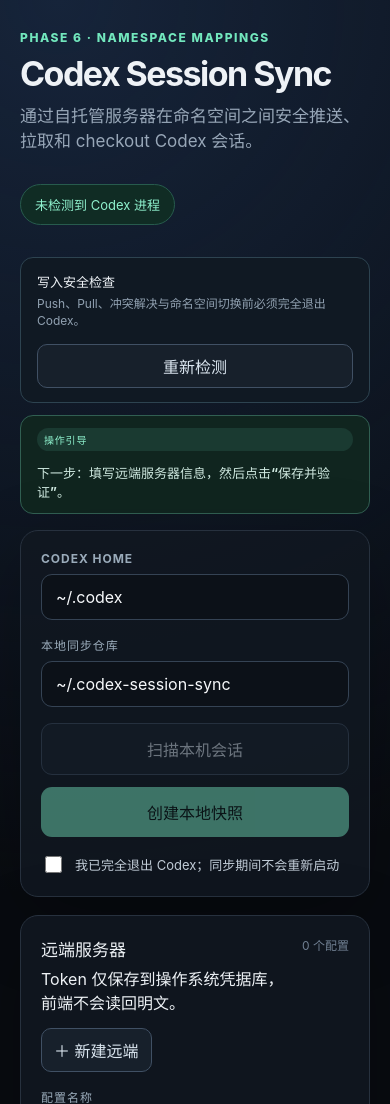
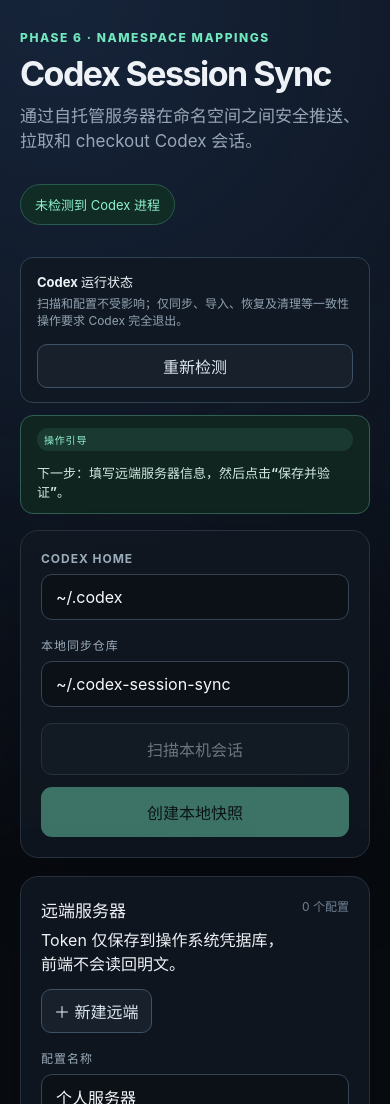
Before and after one commit to 2498950046/codex-session-sync, a React (Vite) app in the folder apps/desktop/: page / in a window 390 px wide. Shown: the top 1104 px of the page. Built offline with nearby package versions, Linux system fonts and the light colour scheme.

Commit message:
移除全局手动写入确认

```diff
--- a/apps/desktop/src/App.tsx
+++ b/apps/desktop/src/App.tsx
@@ -164,7 +164,6 @@ export default function App() {
   const [repositoryRoot, setRepositoryRoot] = useState("");
   const [manifestPath, setManifestPath] = useState("");
   const [journalPath, setJournalPath] = useState("");
-  const [confirmedClosed, setConfirmedClosed] = useState(false);
   const [confirmedReplaceTarget, setConfirmedReplaceTarget] = useState<string | null>(null);
   const [processes, setProcesses] = useState<CodexProcess[]>([]);
   const [job, setJob] = useState<JobSnapshot | null>(null);
@@ -211,7 +210,7 @@ export default function App() {
   const [remoteLoading, setRemoteLoading] = useState(false);
 
   const busy = isActive(job) || remoteLoading;
-  const canWrite = confirmedClosed && processes.length === 0 && isTauriRuntime;
+  const canWrite = processes.length === 0 && isTauriRuntime;
   const recentThreads = useMemo(() => report?.threads.slice(0, 8) ?? [], [report]);
   const workspacePathEntries = useMemo<WorkspacePathEntry[]>(() => {
     if (workspaceCleanupReport) return workspaceCleanupReport.entries;
@@ -233,9 +232,7 @@ export default function App() {
       ? "请在 Codex Session Sync 桌面应用中操作"
       : processes.length > 0
         ? "请先完全退出 Codex，然后点击“重新检测”"
-        : !confirmedClosed
-          ? "请先勾选上方“我已完全退出 Codex”"
-          : null;
+        : null;
   const workflowNextStep = remoteLoading
     ? "正在读取远端状态，请稍候。"
     : !codexHome.trim() || !repositoryRoot.trim()
@@ -249,10 +246,8 @@ export default function App() {
             : !selectedNamespaceId
               ? "下一步：选择一个命名空间。"
               : processes.length > 0
-                ? "下一步：完全退出 Codex，再点击“重新检测”。"
-                : !confirmedClosed
-                  ? "下一步：勾选“我已完全退出 Codex”，即可启用同步操作。"
-                  : "准备完成：可以推送、拉取或切换命名空间。拉取时会自动检查项目路径。";
+                ? "配置和扫描仍可使用；如需同步或修改会话，请完全退出 Codex 后点击“重新检测”。"
+                : "准备完成：可以推送、拉取或切换命名空间。拉取时会自动检查项目路径。";
   const mappingCriteriaValid = Boolean(
     (matchApiKey && mappingState?.context.apiKeyAvailable)
     || (matchProvider && mappingState?.context.provider)
@@ -848,7 +843,7 @@ export default function App() {
           namespaceId: selectedNamespaceId,
           paths,
         },
-        confirmedCodexClosed: confirmedClosed,
+        confirmedCodexClosed: true,
       });
       const refreshed = await invoke<WorkspaceCleanupReport>("get_workspace_cleanup_report", {
         repositoryRoot: repositoryRoot.trim(),
@@ -882,7 +877,7 @@ export default function App() {
         codexHome: codexHome.trim(),
         repositoryRoot: repositoryRoot.trim(),
         rolloutPath: warning.path,
-        confirmedCodexClosed: confirmedClosed,
+        confirmedCodexClosed: true,
       });
       setQuarantineMessage(`空文件已移入隔离区：${result.quarantinePath}`);
       const scanned = await invoke<JobSnapshot>("start_scan_job", { codexHome: codexHome.trim() });
@@ -1101,7 +1096,7 @@ export default function App() {
     codexHome: codexHome.trim(),
     remoteId: selectedRemoteId,
     namespaceId: selectedNamespaceId,
-    confirmedCodexClosed: confirmedClosed,
+    confirmedCodexClosed: true,
   };
 
   return (
@@ -1118,7 +1113,7 @@ export default function App() {
       </header>
 
       <section className="process-banner">
-        <div><strong>写入安全检查</strong><span>Push、Pull、冲突解决与命名空间切换前必须完全退出 Codex。</span></div>
+        <div><strong>Codex 运行状态</strong><span>扫描和配置不受影响；仅同步、导入、恢复及清理等一致性操作要求 Codex 完全退出。</span></div>
         <button className="secondary-button" onClick={() => void refreshProcesses()} disabled={busy || !isTauriRuntime}>重新检测</button>
       </section>
       <section className="next-step-banner" aria-live="polite">
@@ -1131,9 +1126,8 @@ export default function App() {
         <div className="field"><label htmlFor="repository-root">本地同步仓库</label><input id="repository-root" value={repositoryRoot} onChange={(event) => setRepositoryRoot(event.target.value)} disabled={busy} /></div>
         <div className="action-row">
           <button className="secondary-button" onClick={() => void start("start_scan_job", { codexHome: codexHome.trim() })} disabled={busy || !codexHome.trim() || !isTauriRuntime}>扫描本机会话</button>
-          <button onClick={() => void start("start_snapshot_job", { codexHome: codexHome.trim(), repositoryRoot: repositoryRoot.trim(), confirmedCodexClosed: confirmedClosed })} disabled={busy || !canWrite}>创建本地快照</button>
+          <button onClick={() => void start("start_snapshot_job", { codexHome: codexHome.trim(), repositoryRoot: repositoryRoot.trim(), confirmedCodexClosed: true })} disabled={busy || !canWrite}>创建本地快照</button>
         </div>
-        <label className="safety-check"><input type="checkbox" checked={confirmedClosed} onChange={(event) => setConfirmedClosed(event.target.checked)} /><span>我已完全退出 Codex；同步期间不会重新启动</span></label>
       </section>
 
       <section className="panel remote-panel">
@@ -1304,8 +1298,8 @@ export default function App() {
       <section className="panel operation-panel">
         <div className="section-heading"><div><h2>本地快照工具</h2><p>保留原有的验证、增量导入和恢复入口，便于诊断与手动操作。</p></div></div>
         <div className="field"><label htmlFor="manifest-path">快照清单路径</label><input id="manifest-path" value={manifestPath} onChange={(event) => setManifestPath(event.target.value)} placeholder="~/.codex-session-sync/snapshots/<id>.json" /></div>
-        <div className="action-row compact-actions"><button className="secondary-button" onClick={() => void start("start_validation_job", { manifestPath: manifestPath.trim(), repositoryRoot: repositoryRoot.trim() })} disabled={busy || !manifestPath.trim() || !isTauriRuntime}>验证快照</button><button className="danger-button" onClick={() => void start("start_import_job", { manifestPath: manifestPath.trim(), codexHome: codexHome.trim(), repositoryRoot: repositoryRoot.trim(), confirmedCodexClosed: confirmedClosed })} disabled={busy || !manifestPath.trim() || !canWrite}>增量导入</button></div>
-        <div className="recovery-row"><div className="field"><label htmlFor="journal-path">未完成操作的 Journal 路径</label><div className="path-picker-row"><input id="journal-path" value={journalPath} onChange={(event) => setJournalPath(event.target.value)} placeholder="选择 checkout-*.json" /><button type="button" className="path-picker-button" onClick={() => void selectJournalFile()} disabled={busy || !isTauriRuntime}>选择文件</button></div></div><button className="recovery-button" onClick={() => void start("start_recovery_job", { journalPath: journalPath.trim(), confirmedCodexClosed: confirmedClosed })} disabled={busy || !journalPath.trim() || !canWrite}>从备份恢复</button></div>
+        <div className="action-row compact-actions"><button className="secondary-button" onClick={() => void start("start_validation_job", { manifestPath: manifestPath.trim(), repositoryRoot: repositoryRoot.trim() })} disabled={busy || !manifestPath.trim() || !isTauriRuntime}>验证快照</button><button className="danger-button" onClick={() => void start("start_import_job", { manifestPath: manifestPath.trim(), codexHome: codexHome.trim(), repositoryRoot: repositoryRoot.trim(), confirmedCodexClosed: true })} disabled={busy || !manifestPath.trim() || !canWrite}>增量导入</button></div>
+        <div className="recovery-row"><div className="field"><label htmlFor="journal-path">未完成操作的 Journal 路径</label><div className="path-picker-row"><input id="journal-path" value={journalPath} onChange={(event) => setJournalPath(event.target.value)} placeholder="选择 checkout-*.json" /><button type="button" className="path-picker-button" onClick={() => void selectJournalFile()} disabled={busy || !isTauriRuntime}>选择文件</button></div></div><button className="recovery-button" onClick={() => void start("start_recovery_job", { journalPath: journalPath.trim(), confirmedCodexClosed: true })} disabled={busy || !journalPath.trim() || !canWrite}>从备份恢复</button></div>
       </section>
 
       {(snapshot || validation || importReport || recoveredJournal) && <section className="result-grid">
--- a/apps/desktop/src/styles.css
+++ b/apps/desktop/src/styles.css
@@ -32,7 +32,7 @@ button { cursor: pointer; }
 .panel { border: 1px solid #27313e; background: rgba(17, 23, 32, .88); border-radius: 18px; box-shadow: 0 24px 80px rgba(0, 0, 0, .22); }
 .workspace-panel, .operation-panel { display: grid; gap: 16px; padding: 20px; }
 .workspace-panel { grid-template-columns: 1fr 1fr; }
-.workspace-panel .action-row, .workspace-panel .safety-check { grid-column: 1 / -1; }
+.workspace-panel .action-row { grid-column: 1 / -1; }
 .operation-panel { margin-top: 16px; }
 .operation-panel .section-heading { margin-bottom: 0; }
 .operation-panel .section-heading p { margin: 5px 0 0; color: #778697; font-size: 13px; }
@@ -284,7 +284,7 @@ button { cursor: pointer; }
   .content-grid { grid-template-columns: 1fr; }
   .scan-panel { align-items: stretch; flex-direction: column; }
   .workspace-panel { grid-template-columns: 1fr; }
-  .workspace-panel .action-row, .workspace-panel .safety-check { grid-column: auto; }
+  .workspace-panel .action-row { grid-column: auto; }
   .action-row { align-items: stretch; flex-direction: column; }
   .result-grid { grid-template-columns: 1fr; }
   .recovery-row { grid-template-columns: 1fr; }
```
